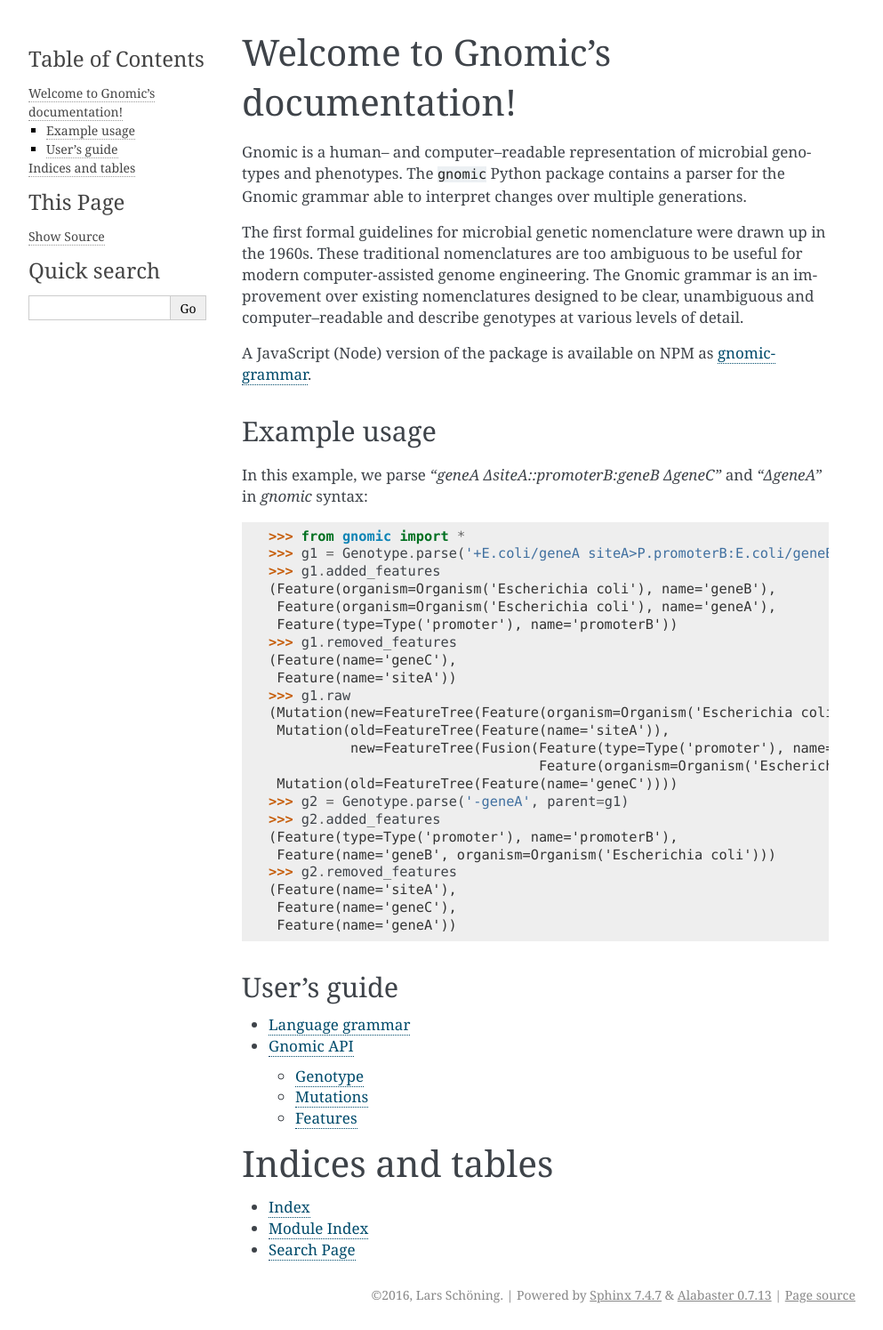
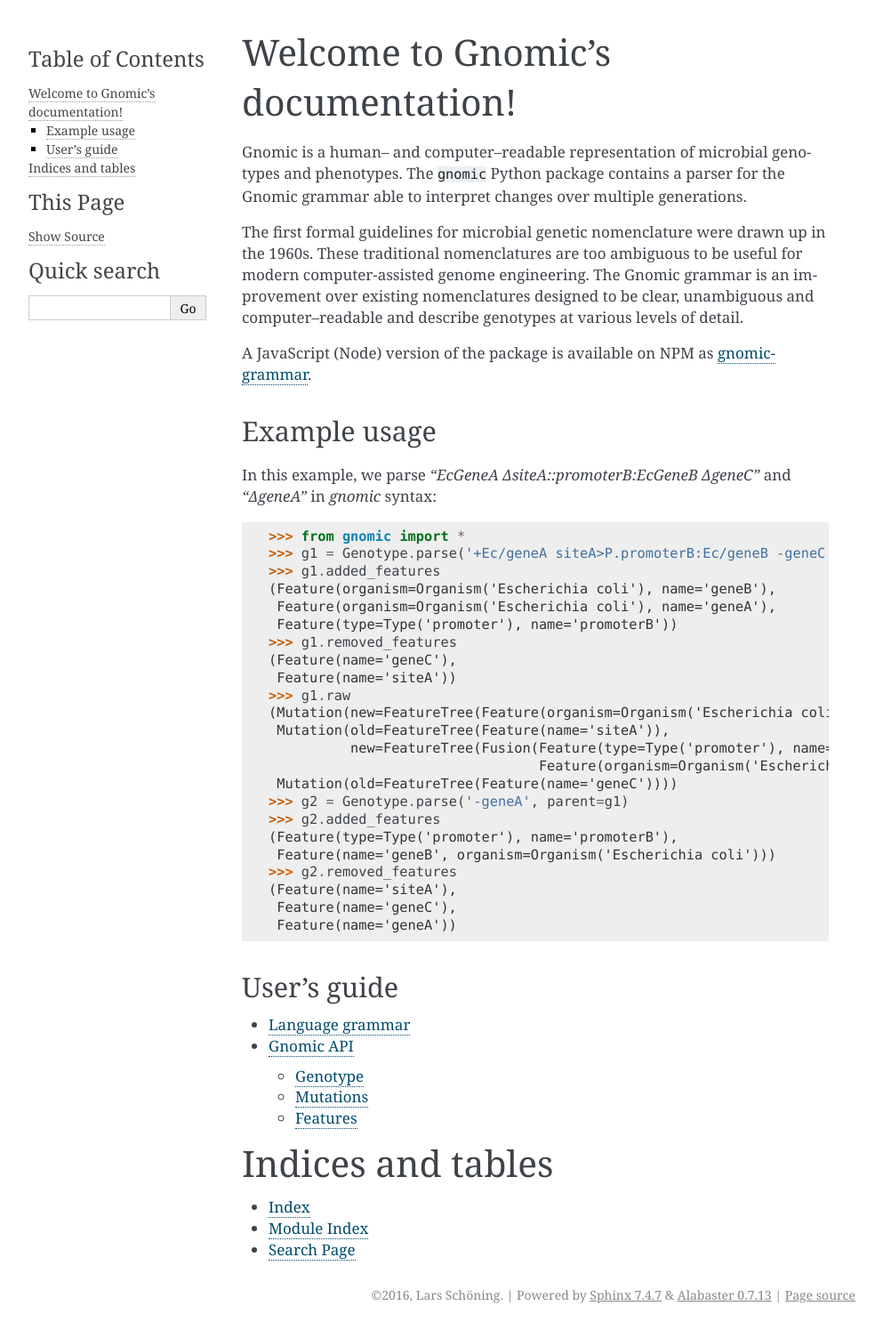
Before and after one commit to biosustain/gnomic, a Sphinx documentation site: the page built from docs/index.rst, in a window 1280 px wide. Shown: the whole page at 89% size, without its empty margins (148-1141 px from the left). Built offline with Sphinx 7.4.7, drawn with Linux system fonts in a browser that asks for light colours.

Commit message:
docs: ...

```diff
--- a/README.rst
+++ b/README.rst
@@ -15,12 +15,12 @@
 Example usage
 -------------
 
-In this example, we parse *"geneA ΔsiteA::promoterB:geneB ΔgeneC"* and *"ΔgeneA"* in *gnomic* syntax:
+In this example, we parse `"EcGeneA ΔsiteA::promoterB:EcGeneB ΔgeneC"` and `"ΔgeneA"` in *gnomic* syntax:
 
-::
+.. code-block:: python
 
    >>> from gnomic import *
-   >>> g1 = Genotype.parse('+E.coli/geneA siteA>P.promoterB:E.coli/geneB -geneC')
+   >>> g1 = Genotype.parse('+Ec/geneA siteA>P.promoterB:Ec/geneB -geneC')
    >>> g1.added_features
    (Feature(organism=Organism('Escherichia coli'), name='geneB'),
     Feature(organism=Organism('Escherichia coli'), name='geneA'),
--- a/docs/index.rst
+++ b/docs/index.rst
@@ -18,13 +18,12 @@
 Example usage
 -------------
 
-In this example, we parse `"geneA ΔsiteA::promoterB:geneB ΔgeneC"` and `"ΔgeneA"` in *gnomic* syntax:
-
+In this example, we parse `"EcGeneA ΔsiteA::promoterB:EcGeneB ΔgeneC"` and `"ΔgeneA"` in *gnomic* syntax:
 
 .. code-block:: python
 
    >>> from gnomic import *
-   >>> g1 = Genotype.parse('+E.coli/geneA siteA>P.promoterB:E.coli/geneB -geneC')
+   >>> g1 = Genotype.parse('+Ec/geneA siteA>P.promoterB:Ec/geneB -geneC')
    >>> g1.added_features
    (Feature(organism=Organism('Escherichia coli'), name='geneB'),
     Feature(organism=Organism('Escherichia coli'), name='geneA'),
--- a/docs/models.rst
+++ b/docs/models.rst
@@ -41,13 +41,13 @@
 Features
 --------
 
+.. autoclass:: Feature
+    :members:
+
 .. autoclass:: FeatureTree
     :members:
 
 .. autoclass:: Plasmid
-    :members:
-
-.. autoclass:: Feature
     :members:
 
 .. autoclass:: Fusion
```
